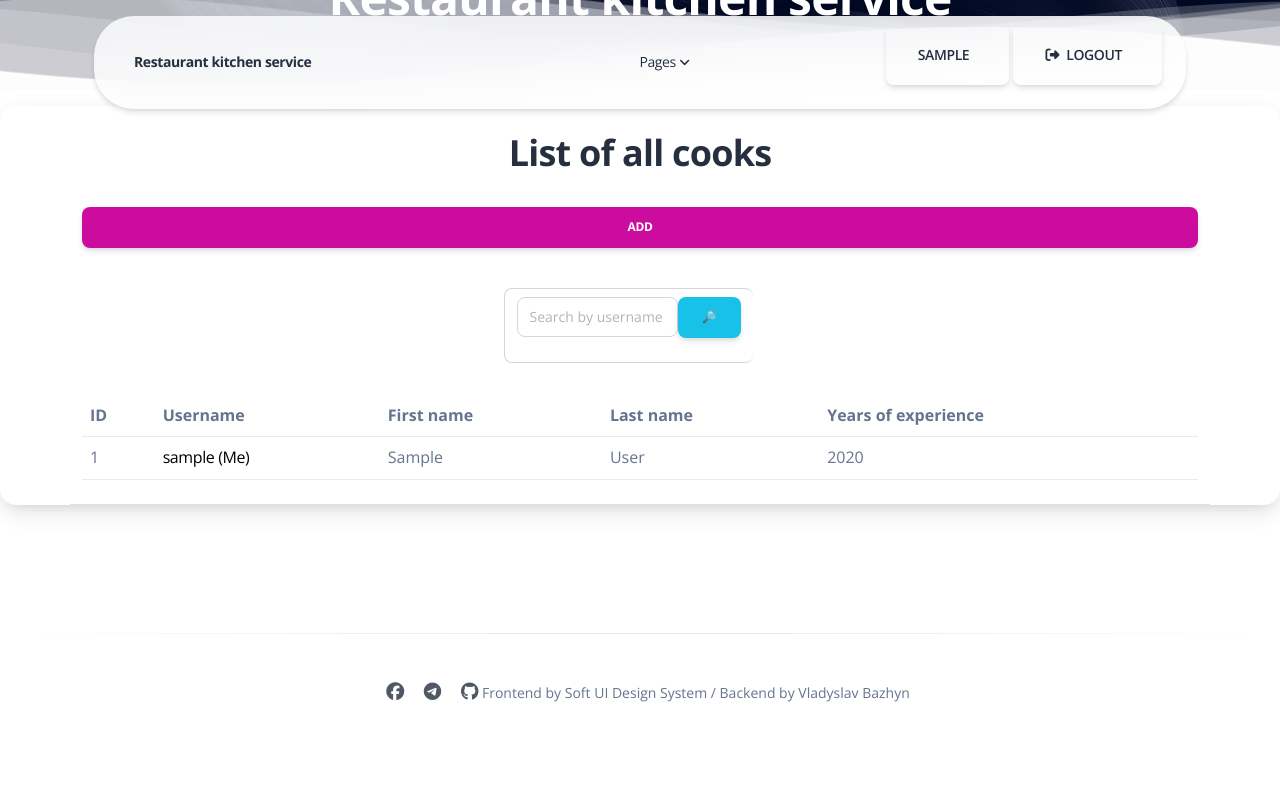
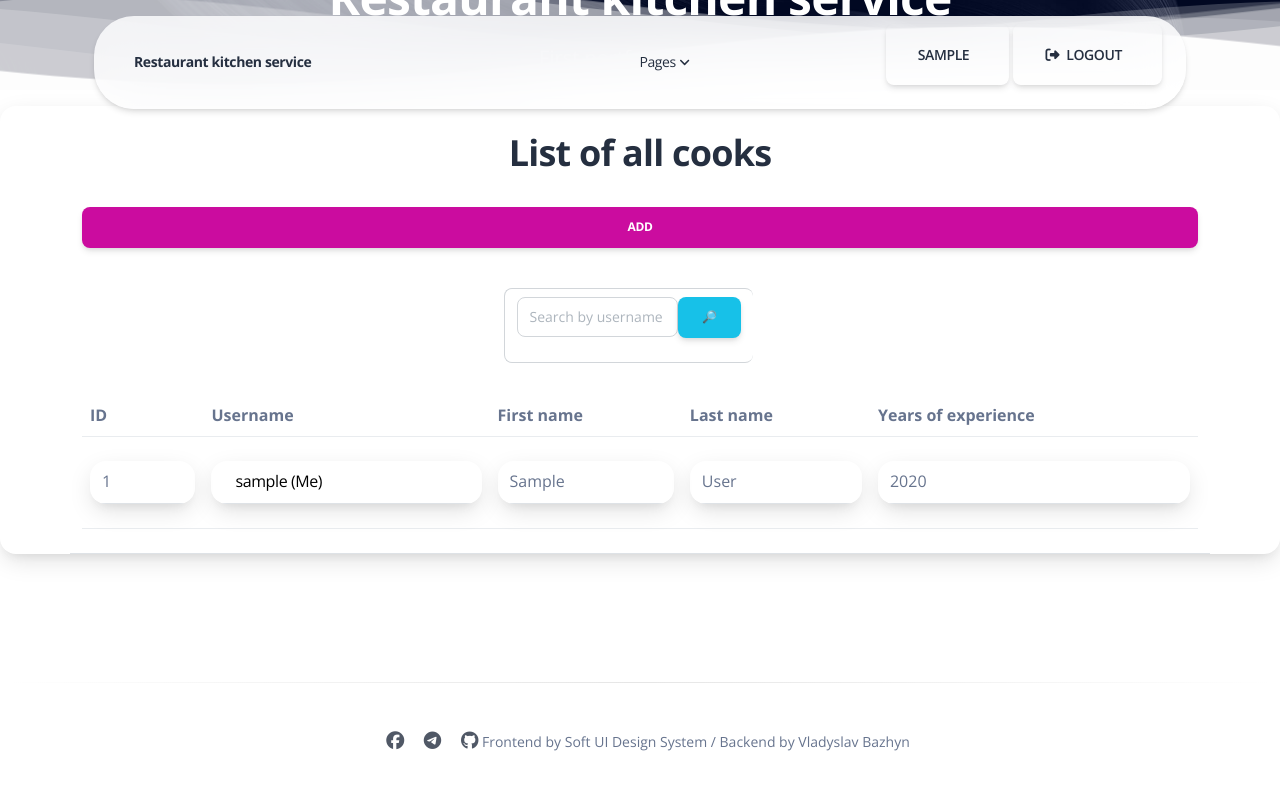
Before and after one commit to VladyslavBazhyn/restaurant_kitchen_service, a Django app: page /cook/ in a window 1280 px wide. Run offline with Django 5.2, Linux system fonts and the light colour scheme; a user stored in the database is signed in; tables that the repository leaves empty hold one stand-in row (values such as "Sample post"); some libraries are stand-ins or nearby versions.

Commit message:
Add links to list pages from home page. Change sook-list visual performance

```diff
--- a/templates/kitchen/cook_list.html
+++ b/templates/kitchen/cook_list.html
@@ -2,7 +2,6 @@
 {% load static %}
 
   {% block content %}
-
     <div class="row mt-3">
       <div class="col-12">
         <div class="position-relative border-radius-xl overflow-hidden shadow-lg mb-7">
@@ -29,18 +28,78 @@
                     <th>Years of experience</th>
                   </tr>
                   {% for cook in cook_list %}
-                  <tr>
-                    <td>{{ cook.id }}</td>
-                    <td><a href="{{ cook.get_absolute_url }}">{{ cook.username }} {% if user == cook %} (Me){% endif %}</a></td>
-                    <td>{{ cook.first_name }}</td>
-                    <td>{{ cook.last_name }}</td>
-                    <td>{{ cook.years_of_experience }}</td>
-                  </tr>
+                    <tr>
+                      <td>
+                        <div class="row mt-3">
+                          <div class="col-12">
+                            <div class="position-relative border-radius-xl overflow-hidden shadow-lg mb-3">
+                              <div class="container border-bottom">
+                                <div class="row justify-space-between py-2">
+                                  {{ cook.id }}
+                                </div>
+                              </div>
+                            </div>
+                          </div>
+                        </div>
+                      </td>
+                      <td>
+                        <div class="row mt-3">
+                        <div class="col-12">
+                          <div class="position-relative border-radius-xl overflow-hidden shadow-lg mb-3">
+                            <div class="container border-bottom">
+                              <div class="row justify-space-between py-2">
+                                <a href="{{ cook.get_absolute_url }}">{{ cook.username }} {% if user == cook %} (Me){% endif %}</a>
+                              </div>
+                            </div>
+                          </div>
+                        </div>
+                        </div>
+                      </td>
+                      <td>
+                        <div class="row mt-3">
+                          <div class="col-12">
+                            <div class="position-relative border-radius-xl overflow-hidden shadow-lg mb-3">
+                              <div class="container border-bottom">
+                                <div class="row justify-space-between py-2">
+                                  {{ cook.first_name }}
+                                </div>
+                              </div>
+                            </div>
+                          </div>
+                        </div>
+                      </td>
+                      <td>
+                        <div class="row mt-3">
+                          <div class="col-12">
+                            <div class="position-relative border-radius-xl overflow-hidden shadow-lg mb-3">
+                              <div class="container border-bottom">
+                                <div class="row justify-space-between py-2">
+                                  {{ cook.last_name }}
+                                </div>
+                              </div>
+                            </div>
+                          </div>
+                        </div>
+                      </td>
+                      <td>
+                        <div class="row mt-3">
+                          <div class="col-12">
+                            <div class="position-relative border-radius-xl overflow-hidden shadow-lg mb-3">
+                              <div class="container border-bottom">
+                                <div class="row justify-space-between py-2">
+                                  {{ cook.years_of_experience }}
+                                </div>
+                              </div>
+                            </div>
+                          </div>
+                        </div>
+                      </td>
+                    </tr>
                   {% endfor %}
                 </table>
-            {% else %}
+              {% else %}
                 <p>Now we don't have any cooks on our kitchen</p>
-            {% endif %}
+              {% endif %}
             </div>
           </div>
         </div>
```
Also changed, not shown: templates/kitchen/index.html (+15 -3 lines).
